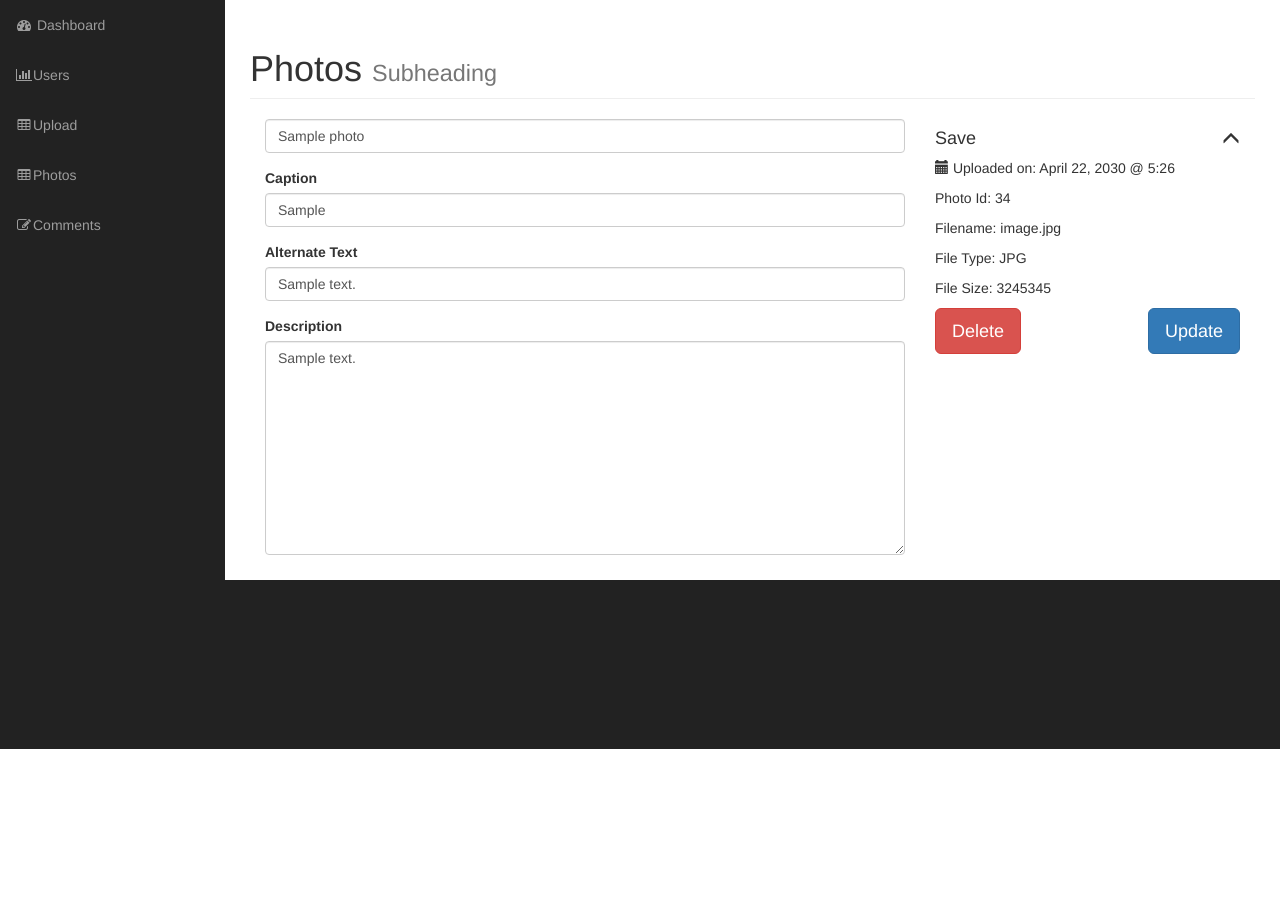
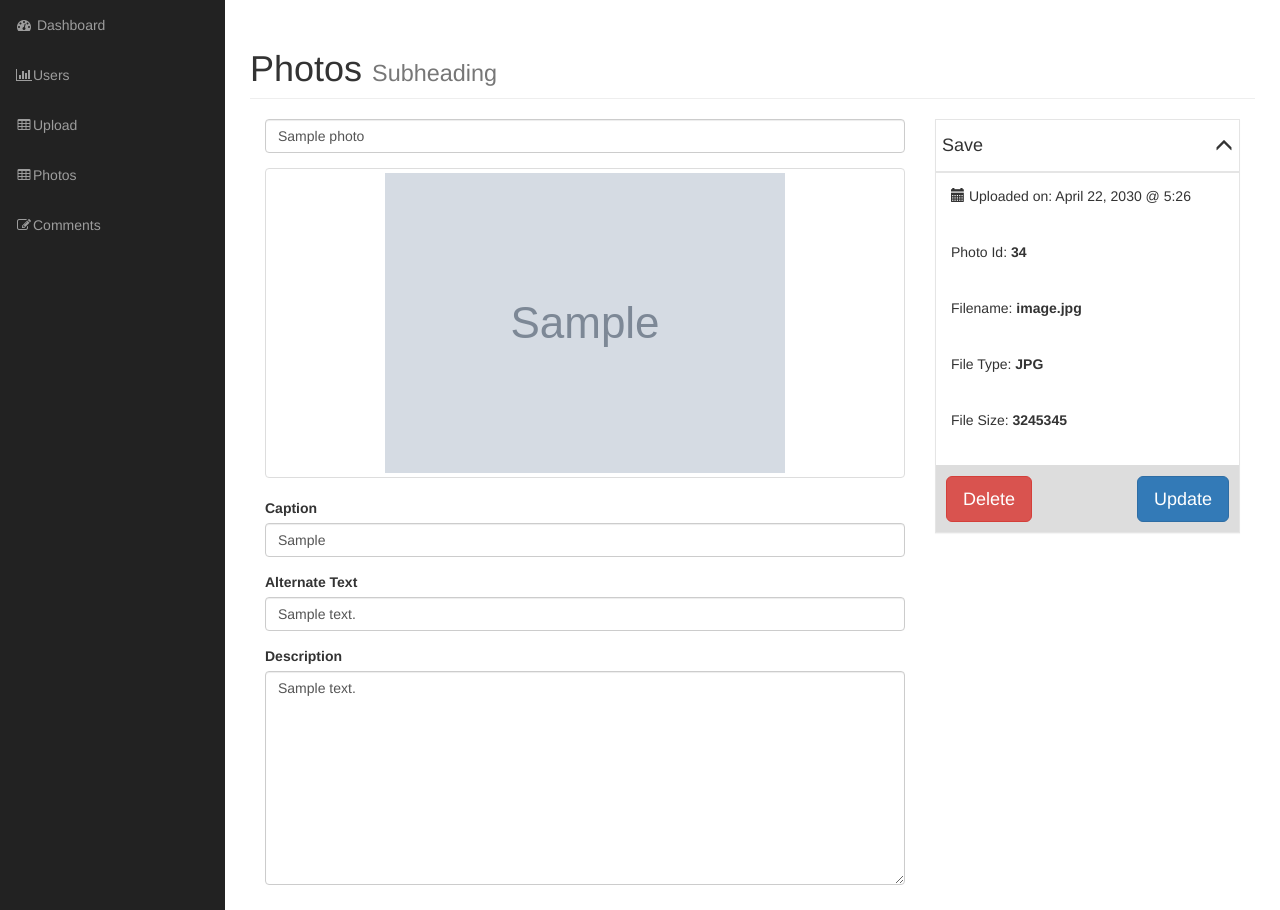
Before and after one commit to MariyaLcs/blog_php, a PHP site: page /admin/edit_photo.php?id=1 in a window 1280 px wide. Shown: the part 51-961 px from the top of the page. Before the commit the page ends 800 px from the top, so only its background shows below. Run offline with PHP 8.4, Linux system fonts and the light colour scheme; the visitor is signed in with stand-in values (Sample User, id 1); tables that the repository leaves empty or names only in its code hold one stand-in row (values such as "Sample post"); grey boxes marked "Sample" are stand-in pictures; grey boxes labelled with a size stand in for pictures from a placeholder-image service; some libraries are stand-ins or nearby versions.

Commit message:
Picture and Siderbar Styling

```diff
--- /dev/null
+++ b/admin/css/styles.css
@@ -0,0 +1,47 @@
+
+.photo-info-box {
+
+    border: 1px solid #e5e5e5;
+     -webkit-box-shadow: 0 1px 1px rgba(0,0,0,.04);
+     box-shadow: 0 1px 1px rgba(0,0,0,.04);
+     background-color: #fff;
+
+
+   }
+
+   .info-box-header {
+     padding: 6px;
+    border-bottom: 1px solid #e5e5e5;
+      -webkit-box-shadow: 0 1px 1px rgba(0,0,0,.04);
+     box-shadow: 0 1px 1px rgba(0,0,0,.04);
+    background-color: #fff;
+
+   }
+
+
+
+
+   .photo-info-box .box-inner {
+   border-top: 1px solid #e5e5e5;
+   background-color: #fff;
+   padding: 6px;
+
+   }
+
+   .photo-info-box .box-inner .text {
+   padding: 7px 9px 19px;
+
+   }
+
+   .photo-info-box .box-inner .data {
+
+       font-weight: bold;
+   }
+
+   .photo-info-box .info-box-footer{
+
+   border-top: 1px solid #ddd;
+   background-color: #ddd;
+   padding: 10px;
+
+   }
--- a/admin/edit_photo.php
+++ b/admin/edit_photo.php
@@ -17,8 +17,6 @@ if(empty($_GET['id'])){
         }
     }
 }
-
-//$photos = Photo::find_all();
 
 ?>
 <!-- Navigation -->
@@ -49,6 +47,9 @@ if(empty($_GET['id'])){
                             <div class="col-md-8">
                                 <div class="form-group">
                                     <input type="text" name="title" class="form-control" value="<?php echo $photo->title;?>">
+                                </div>
+                                <div class="form-group">
+                                    <a class="thumbnail" href="#"><img src="<?php echo $photo->picture_path(); ?>" alt=""></a>
                                 </div>
                                 <div class="form-group">
                                     <label for="caption">Caption</label>
--- a/admin/includes/header.php
+++ b/admin/includes/header.php
@@ -33,7 +33,7 @@
         <script src="https://oss.maxcdn.com/libs/html5shiv/3.7.0/html5shiv.js"></script>
         <script src="https://oss.maxcdn.com/libs/respond.js/1.4.2/respond.min.js"></script>
     <![endif]-->
-
+    <link href="css/styles.css" rel="stylesheet">
 </head>
 
 <body>
```
